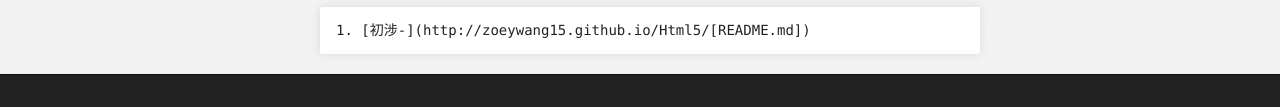
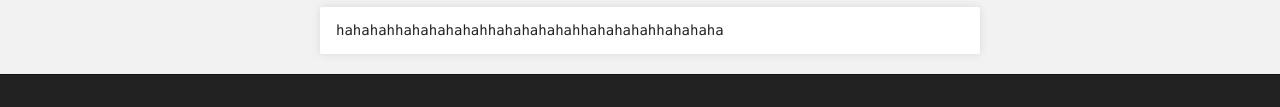
Before and after one commit to ZoeyWang15/Html5, a plain HTML site: page index.html in a window 1280 px wide. Shown: the part 321-428 px from the top of the page. Drawn offline with Linux system fonts and the light colour scheme.

Commit message:
Update index.html

```diff
--- a/index.html
+++ b/index.html
@@ -35,7 +35,7 @@
 <a id="dairy" class="anchor" href="#dairy" aria-hidden="true"><span class="octicon octicon-link"></span></a><strong>Dairy</strong>
 </h2>
 
-<pre><code>1. [初涉-](http://zoeywang15.github.io/Html5/[README.md])
+<pre><code>hahahahhahahahahahhahahahahahhahahahahhahahaha
 </code></pre>
       </section>
     </div>
```
